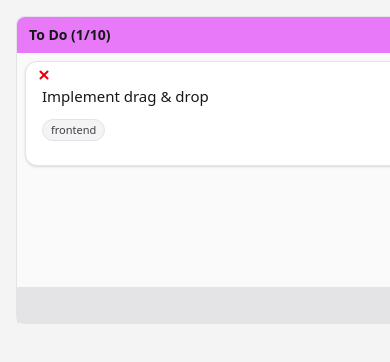
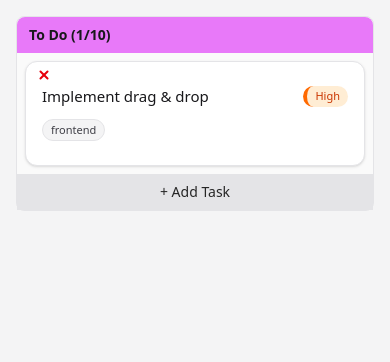
Before and after one commit to kaziabulhasib/kanban-component-hasib, a React (Vite) app: page / in a window 390 px wide. Shown: the top 362 px of the page. Built offline with nearby package versions, Linux system fonts and the light colour scheme.

Commit message:
style : made ui adjust for responsiveness in mobile screen

```diff
--- a/src/components/kanbanboard/KanbanBoard.tsx
+++ b/src/components/kanbanboard/KanbanBoard.tsx
@@ -1,10 +1,10 @@
 import React, { useState, useEffect } from "react";
-
 import type {
   KanbanTask,
   KanbanViewProps,
   KanbanColumn,
 } from "./KanbanBoard.types";
+
 import TaskModal from "./TaskModal";
 import ConfirmDelete from "../primitives/ConfirmDelete";
 import KanbanColumnComponent from "./KanbanColumn";
@@ -39,40 +39,31 @@
     return parsed;
   });
 
-  // drag tracking
-  const [dragData, setDragData] = useState<{
-    taskId: string | null;
-    fromColumnId: string | null;
-    hoverIndex: number | null;
-    targetColumnId: string | null;
-  }>({
-    taskId: null,
-    fromColumnId: null,
-    hoverIndex: null,
-    targetColumnId: null,
+  const [dragData, setDragData] = useState({
+    taskId: null as string | null,
+    fromColumnId: null as string | null,
+    hoverIndex: null as number | null,
+    targetColumnId: null as string | null,
   });
 
-  // modal state
   const [isModalOpen, setIsModalOpen] = useState(false);
   const [activeColumnId, setActiveColumnId] = useState<string | null>(null);
   const [draftTask, setDraftTask] = useState<KanbanTask | null>(null);
 
-  // delete confirmation
   const [confirmOpen, setConfirmOpen] = useState(false);
   const [taskToDelete, setTaskToDelete] = useState<KanbanTask | null>(null);
 
-  //  persist to local storage persist
-
+  // persist columns
   useEffect(() => {
     localStorage.setItem(STORAGE_COLUMNS, JSON.stringify(columnState));
   }, [columnState]);
 
+  // persist tasks
   useEffect(() => {
     localStorage.setItem(STORAGE_TASKS, JSON.stringify(taskState));
   }, [taskState]);
 
-  // drag & drop
-
+  // DRAG HANDLERS
   function handleDragStart(
     e: React.DragEvent<HTMLElement>,
     taskId: string,
@@ -111,8 +102,8 @@
     if (!taskId || !fromColumnId) return;
 
     const updatedColumns = [...columnState];
-    const sourceCol = updatedColumns.find((col) => col.id === fromColumnId);
-    const targetCol = updatedColumns.find((col) => col.id === targetColumnId);
+    const sourceCol = updatedColumns.find((c) => c.id === fromColumnId);
+    const targetCol = updatedColumns.find((c) => c.id === targetColumnId);
 
     if (!sourceCol || !targetCol) return;
 
@@ -137,20 +128,12 @@
 
     setTaskState((prev) => ({
       ...prev,
-      [taskId]: {
-        ...prev[taskId],
-        status: targetColumnId,
-      },
+      [taskId]: { ...prev[taskId], status: targetColumnId },
     }));
 
     setColumnState(updatedColumns);
 
-    onTaskMove(
-      taskId,
-      fromColumnId,
-      targetColumnId,
-      dragData.hoverIndex ?? targetCol.taskIds.length - 1
-    );
+    onTaskMove(taskId, fromColumnId, targetColumnId, dragData.hoverIndex ?? 0);
   }
 
   function handleDragOver(e: React.DragEvent<HTMLElement>, columnId: string) {
@@ -168,6 +151,7 @@
     }));
   }
 
+  // CREATE / EDIT MODAL
   function handleOpenCreate(columnId: string) {
     setActiveColumnId(columnId);
     setDraftTask(null);
@@ -180,10 +164,7 @@
     setIsModalOpen(true);
   }
 
-
-  // Delete handler
-
-
+  // DELETE
   function handleRequestDelete(task: KanbanTask) {
     setTaskToDelete(task);
     setConfirmOpen(true);
@@ -209,8 +190,7 @@
     setTaskToDelete(null);
   }
 
-  // keyboard move
-
+  // KEYBOARD MOVE (UP/DOWN/LEFT/RIGHT)
   function handleKeyboardMove(taskId: string, columnId: string, key: string) {
     const colIndex = columnState.findIndex((c) => c.id === columnId);
     if (colIndex === -1) return;
@@ -221,15 +201,17 @@
     if (index === -1) return;
 
     if (key === "ArrowUp" && index > 0) {
-      const temp = taskIds[index - 1];
-      taskIds[index - 1] = taskIds[index];
-      taskIds[index] = temp;
+      [taskIds[index - 1], taskIds[index]] = [
+        taskIds[index],
+        taskIds[index - 1],
+      ];
     }
 
     if (key === "ArrowDown" && index < taskIds.length - 1) {
-      const temp = taskIds[index + 1];
-      taskIds[index + 1] = taskIds[index];
-      taskIds[index] = temp;
+      [taskIds[index + 1], taskIds[index]] = [
+        taskIds[index],
+        taskIds[index + 1],
+      ];
     }
 
     if (key === "ArrowLeft" && colIndex > 0) {
@@ -280,19 +262,80 @@
     );
   }
 
+  return (
+    <div className='w-full min-h-screen bg-neutral-100 p-4'>
+      {/* MOBILE TABS}
+      <div
+        className='
+          flex
+          gap-2
+          mb-3
+          sm:hidden
+          overflow-x-auto
+          whitespace-nowrap
+          scrollbar-hide
+          py-1
+        '>
+        {columnState.map((col, index) => (
+          <button
+            key={col.id}
+            onClick={() => {
+              const slider = document.getElementById("kanban-slider");
+              if (!slider) return;
+              const width = slider.clientWidth;
+              slider.scrollTo({ left: width * index, behavior: "smooth" });
+            }}
+            className='
+              px-4
+              py-2
+              text-sm
+              rounded-lg
+              bg-neutral-200
+              whitespace-nowrap
+              flex-shrink-0
+            '>
+            {col.title}
+          </button>
+        ))}
+      </div>
 
+      {/* COLUMN WRAPPER */}
+      <div
+        id='kanban-slider'
+        className='
+          flex
+          gap-4
+          overflow-x-auto
+          scroll-smooth
 
-  return (
-    <div className='w-full min-h-screen overflow-x-auto bg-neutral-100 p-4'>
-      <div className='flex gap-4 w-max'>
+          max-sm:flex-nowrap
+          max-sm:snap-x
+          max-sm:snap-mandatory
+
+          sm:flex-row
+          sm:flex-wrap
+          sm:overflow-x-auto
+
+          lg:flex-nowrap
+        '
+        style={{ scrollSnapType: "x mandatory" }}>
         {columnState.map((column) => {
-          const tasksForColumn: KanbanTask[] = column.taskIds
+          const tasksForColumn = column.taskIds
             .map((id) => taskState[id])
             .filter(Boolean);
 
           return (
+            <div
+              key={column.id}
+              className='
+                shrink-0
+                snap-start
+
+                max-sm:w-full
+                sm:w-1/2
+                lg:w-[320px]
+              '>
               <KanbanColumnComponent
-              key={column.id}
                 column={column}
                 tasks={tasksForColumn}
                 handleDragStart={handleDragStart}
@@ -307,11 +350,12 @@
                 onEditTask={handleEditTask}
                 onKeyboardMove={handleKeyboardMove}
               />
+            </div>
           );
         })}
       </div>
 
-      {/* Task Modal */}
+      {/* MODALS */}
       <TaskModal
         open={isModalOpen}
         initialTask={draftTask}
@@ -363,7 +407,6 @@
         }}
       />
 
-      {/* Delete Confirmation */}
       <ConfirmDelete
         open={confirmOpen}
         task={taskToDelete}
--- a/src/components/kanbanboard/KanbanColumn.tsx
+++ b/src/components/kanbanboard/KanbanColumn.tsx
@@ -16,17 +16,23 @@
   onKeyboardMove,
 }) => {
   return (
-    <section className='w-full sm:w-[300px] bg-neutral-50 rounded-lg flex flex-col border border-neutral-200 shrink-0'>
+    <section
+      className='
+        bg-neutral-50
+        rounded-lg
+        flex flex-col
+        border border-neutral-200
+        shrink-0
+      '>
       {/* Header */}
       <header
         className='rounded-t-lg py-2 px-3 text-sm font-semibold text-neutral-900 sticky top-0 z-10'
-        style={{ backgroundColor: column.color }}
-        aria-label={`${column.title} column. ${tasks.length} tasks.`}>
+        style={{ backgroundColor: column.color }}>
         {column.title} ({tasks.length}
         {column.maxTasks ? `/${column.maxTasks}` : ""})
       </header>
 
-      {/* Card list */}
+      {/* Card List */}
       <div
         className='flex-1 overflow-y-auto p-2 sm:p-3 flex flex-col gap-2 sm:gap-3'
         onDragOver={(e) => {
@@ -38,7 +44,6 @@
           tasks.map((task, index) => (
             <div key={task.id} data-index={index}>
               <KanbanCard
-                key={task.id}
                 task={task}
                 columnId={column.id}
                 handleDragStart={handleDragStart}
@@ -54,7 +59,7 @@
         )}
       </div>
 
-      {/* Add task button */}
+      {/* Add Task */}
       <Button
         variant='secondary'
         className='rounded-none sm:rounded-b-lg'
```
Lines whose indentation alone changed are shown as unchanged.
